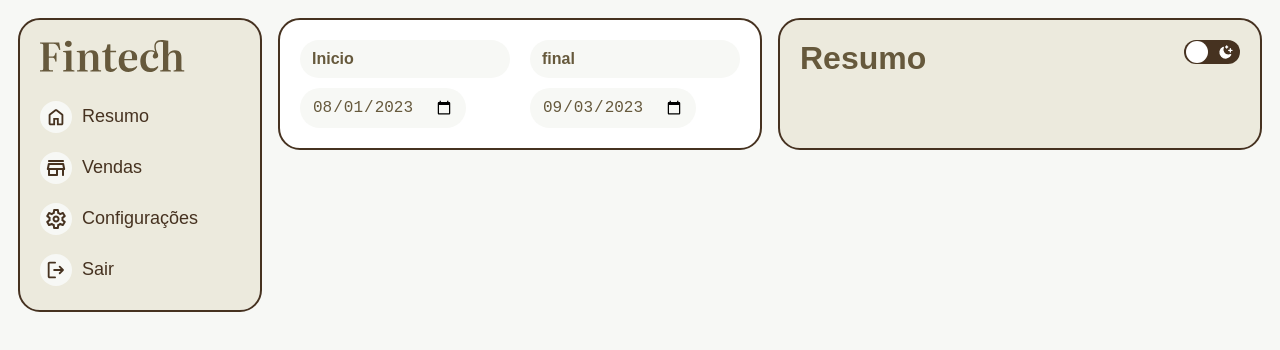
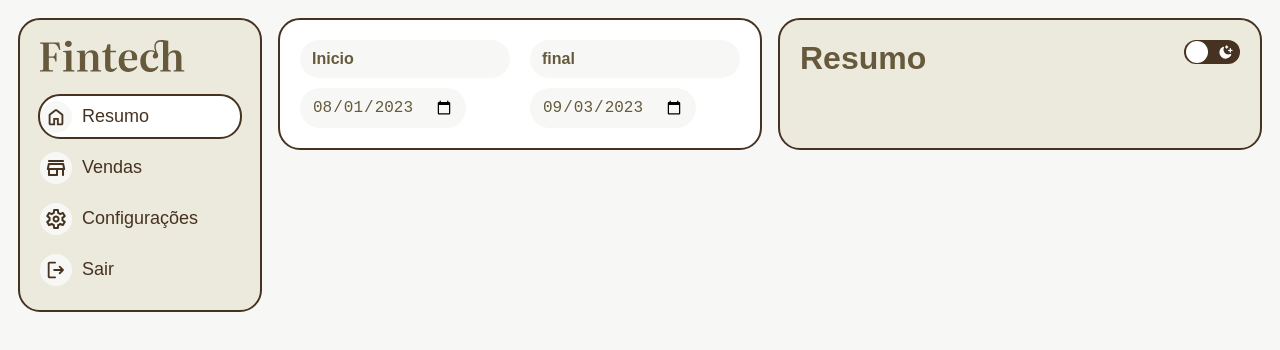
Before and after one commit to netosouza22/fintech, a React (Vite) app: page / in a window 1280 px wide. Shown: the top 350 px of the page. Built offline with nearby package versions, Linux system fonts and the light colour scheme; no server answers.

Commit message:
feat: add match pathname to stylize the sidebar option

```diff
--- a/src/components/Sidenav/index.tsx
+++ b/src/components/Sidenav/index.tsx
@@ -1,4 +1,4 @@
-import { NavLink } from 'react-router-dom'
+import { NavLink, useMatches } from 'react-router-dom'
 import FintechSVG from '../../assets/FintechSVG'
 import DashboardIcon from '../icons/Dashboard'
 
@@ -7,18 +7,22 @@ import SettingsIcon from '../icons/Settings'
 import SignOutIcon from '../icons/SignOut'
 
 export function Sidenav() {
+  const matches = useMatches()
+
+  const matcher = matches[1].pathname.split('/')[1]
+
   return (
     <nav className="sidenav box bg-3">
       <FintechSVG title="fintech logo" />
       <ul>
-        <li className="filter">
+        <li className={`filter ${matcher === '' ? 'isActive' : ''}`}>
           <span>
             <DashboardIcon w={22} h={22} />
           </span>
           <NavLink to="/">Resumo</NavLink>
         </li>
 
-        <li className="filter">
+        <li className={`filter ${matcher === 'vendas' ? 'isActive' : ''}`}>
           <span>
             <SalesIcon w={22} h={22} />
           </span>
```
